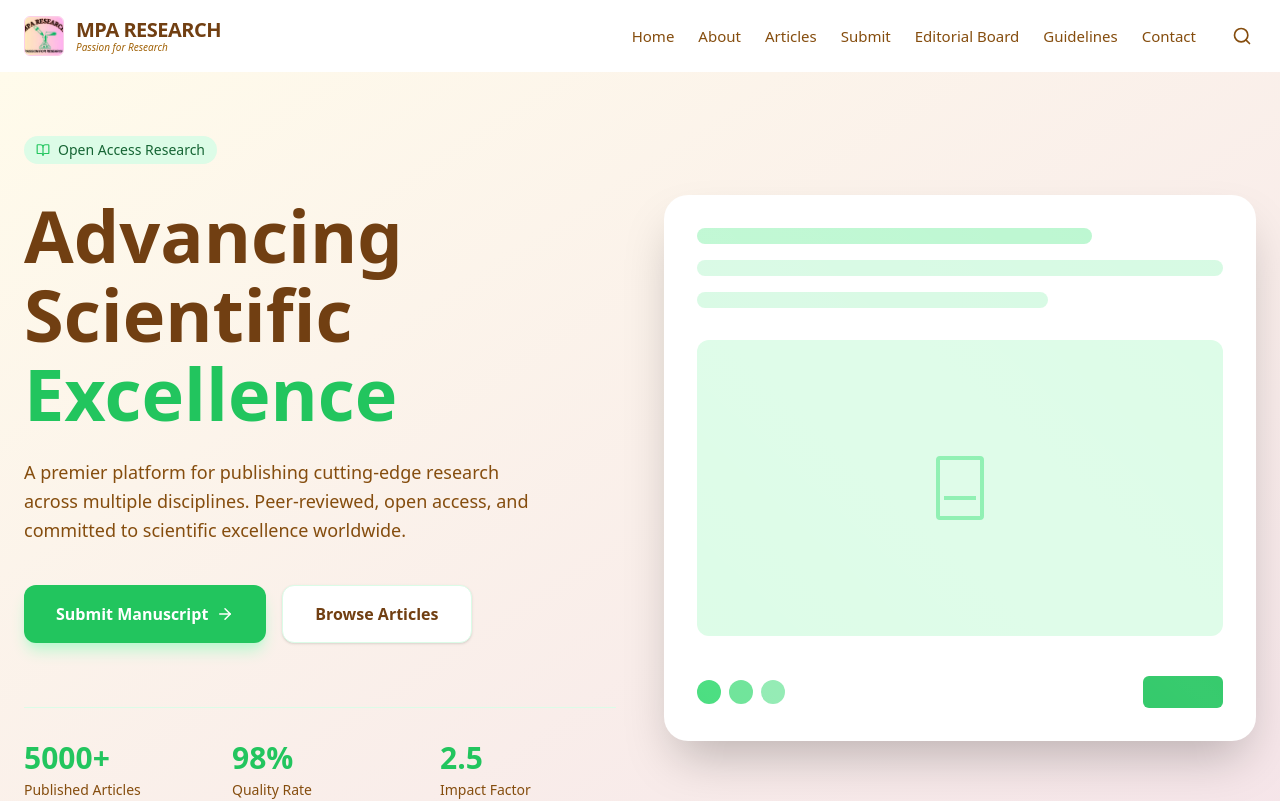
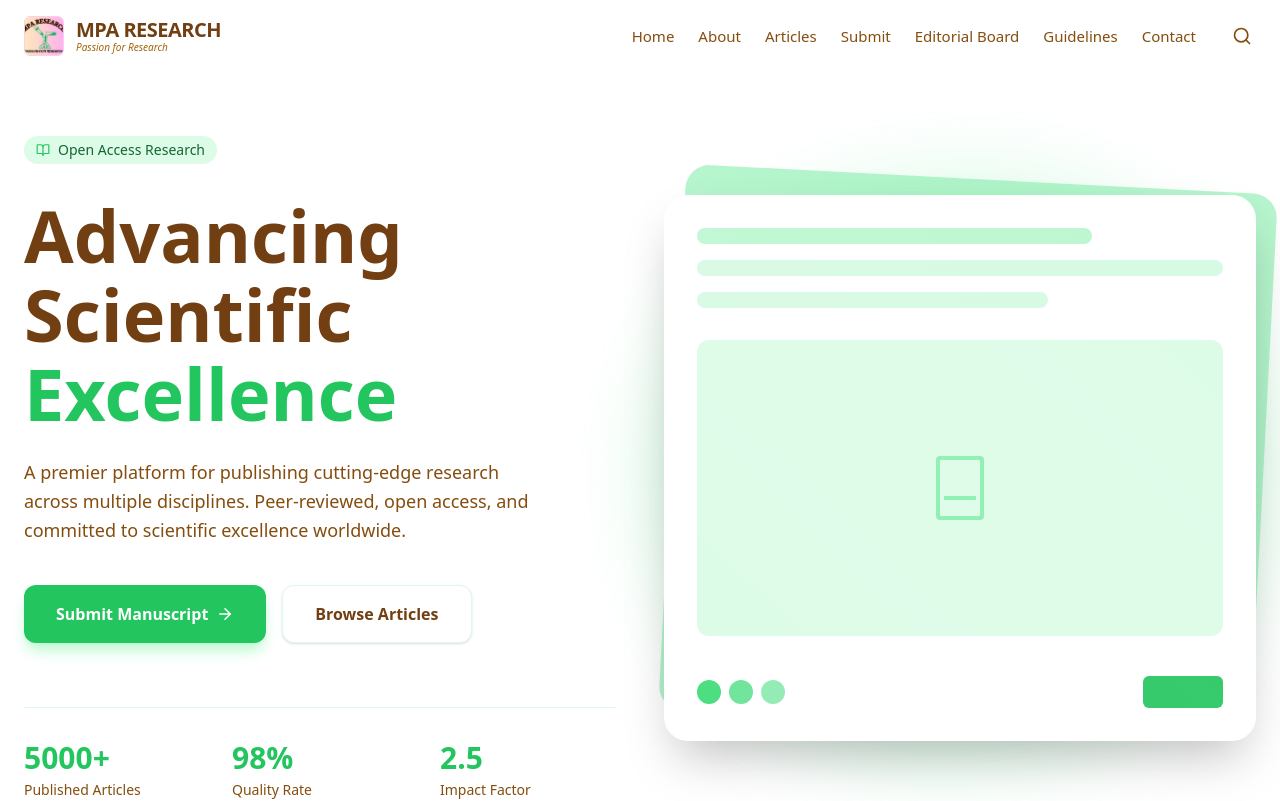
Before and after one commit to pearlorganisation/mpa-frontend, a Next.js app: page / in a window 1280 px wide. Shown: the top 801 px of the page. Built offline with nearby package versions, Linux system fonts and the light colour scheme.

Commit message:
add some sections2

```diff
--- a/src/components/Hero.jsx
+++ b/src/components/Hero.jsx
@@ -2,7 +2,7 @@ import { ArrowRight, BookOpen } from "lucide-react";
 
 const Hero = () => {
   return (
-    <div className="bg-gradient-to-br from-[#fffbeb] to-[#f5e4e9]">
+    <div className="">
       <section className="max-w-7xl mx-auto px-6 pt-16 pb-24 grid lg:grid-cols-2 gap-12 items-center">
         {/* Left Content */}
         <div className="flex flex-col">
```
